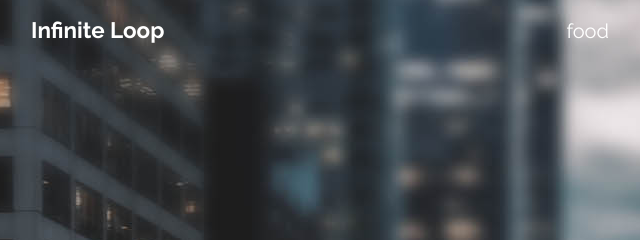
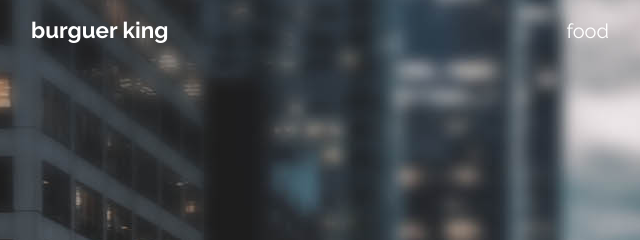
Before and after one commit to nathanbueno-max/nathan, a plain HTML site: page index.html in a window 1280 px wide. Shown: the top 240 px of the page, 0-640 px from the left. Drawn offline with Linux system fonts and the light colour scheme.

Commit message:
burguer king

```diff
--- a/index.html
+++ b/index.html
@@ -24,7 +24,7 @@ https://www.tooplate.com/view/2117-infinite-loop
       <nav class="navbar navbar-expand-md tm-navbar" id="tmNav">
         <div class="container">
           <div class="tm-next">
-              <a href="#infinite" class="navbar-brand">Infinite Loop</a>
+              <a href="#infinite" class="navbar-brand">burguer king</a>
           </div>
 
           <button class="navbar-toggler" type="button" data-toggle="collapse" data-target="#navbarSupportedContent" aria-controls="navbarSupportedContent" aria-expanded="false" aria-label="Toggle navigation">
```
